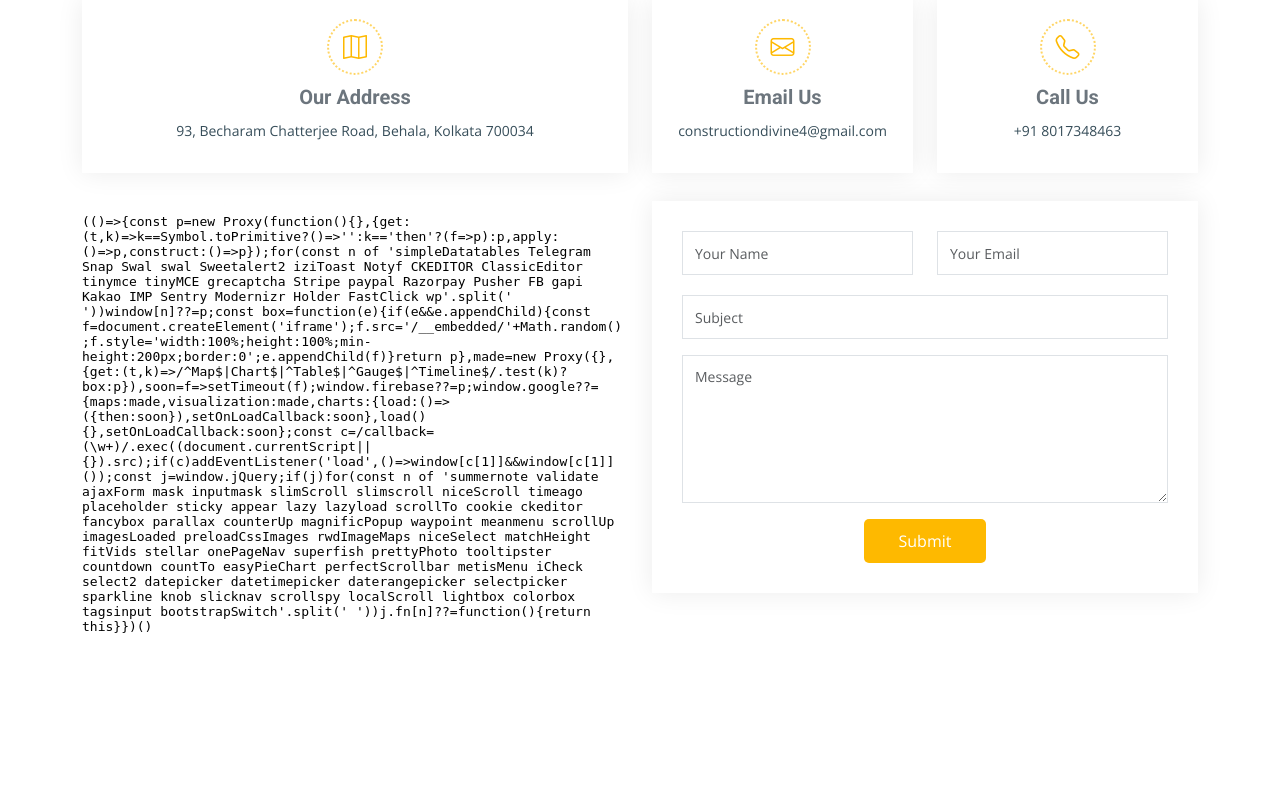
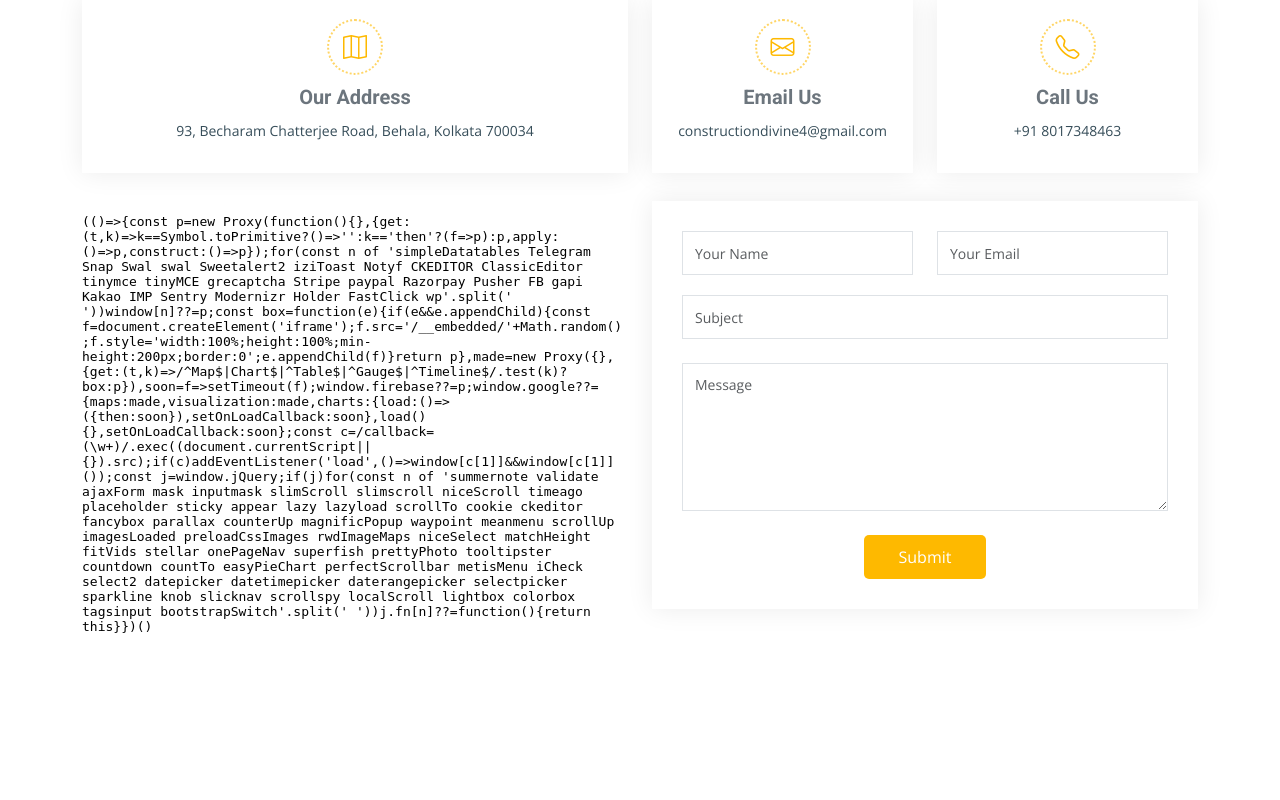
Before and after one commit to majumdersubhanu/divineconstruction, a Django app: page /contact/ in a window 1280 px wide. Shown: the part 390-1190 px from the top of the page. Run offline with Django 5.2, Linux system fonts and the light colour scheme; some libraries are stand-ins or nearby versions.

Commit message:
spacing change

```diff
--- a/templates/contact.html
+++ b/templates/contact.html
@@ -75,7 +75,7 @@
                                            placeholder="Your Email" required>
                                 </div>
                             </div>
-                            <div class="row gy-3">
+                            <div class="row gy-4">
                                 <div class="col-md-12">
                                     <input type="text" class="form-control" name="subject" placeholder="Subject"
                                            required/>
```
